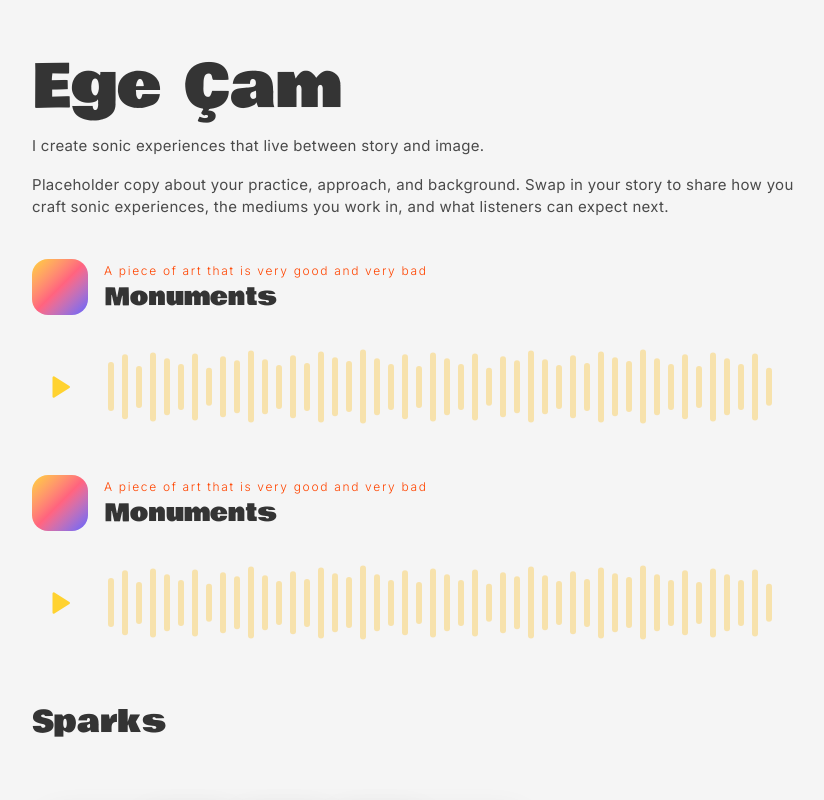
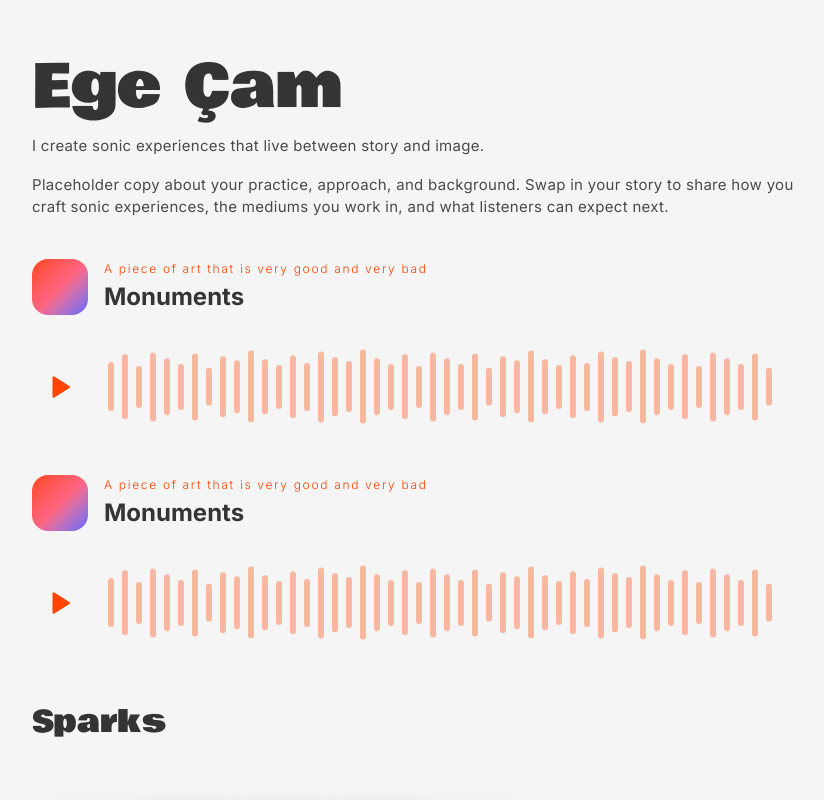
Before and after one commit to egecam/music.egecam.dev, a Next.js app: page / in a window 1280 px wide. Shown: the top 800 px of the page, without its empty margins (224-1048 px from the left). Built offline with nearby package versions, Linux system fonts and the light colour scheme.

Commit message:
Update Track.tsx

```diff
--- a/src/app/components/Track.tsx
+++ b/src/app/components/Track.tsx
@@ -123,9 +123,9 @@ export default function Track({
   }, []);
 
   return (
-    <div className="flex w-full flex-col gap-2 text-zinc-50">
+    <div className="flex w-full flex-col gap-2 text-[var(--foreground)]">
       <div className="flex items-center gap-4">
-        <div className="h-14 w-14 flex-shrink-0 overflow-hidden rounded-2xl bg-gradient-to-br from-amber-300 via-rose-400 to-indigo-500">
+        <div className="h-14 w-14 flex-shrink-0 overflow-hidden rounded-2xl bg-gradient-to-br from-[var(--accent)] via-rose-400 to-indigo-500">
           {coverSrc ? (
             // eslint-disable-next-line @next/next/no-img-element
             <img
@@ -138,7 +138,7 @@ export default function Track({
         </div>
         <div className="flex flex-col gap-1.5">
           <p className="eyebrow text-xs">{subtitle}</p>
-          <h2 className="title-strong text-2xl">{title}</h2>
+          <h2 className="audio-title text-2xl">{title}</h2>
         </div>
       </div>
 
@@ -146,7 +146,7 @@ export default function Track({
         <button
           type="button"
           onClick={handleToggle}
-          className="inline-flex h-14 w-14 cursor-pointer items-center justify-center text-amber-300 transition hover:text-amber-200 focus-visible:outline focus-visible:outline-2 focus-visible:outline-amber-300/70 focus-visible:outline-offset-2"
+          className="inline-flex h-14 w-14 cursor-pointer items-center justify-center text-[var(--accent)] transition hover:text-[#ff6a2e] focus-visible:outline focus-visible:outline-2 focus-visible:outline-[var(--accent)]/70 focus-visible:outline-offset-2 focus-visible:outline-[var(--background)] focus-visible:ring-2 focus-visible:ring-[var(--accent)]/80 focus-visible:ring-offset-2 focus-visible:ring-offset-[var(--background)]"
           aria-pressed={isPlaying}
           aria-label={isPlaying ? "Pause track" : "Play track"}
         >
@@ -187,16 +187,16 @@ export default function Track({
                 key={index}
                 type="button"
                 onClick={() => handleBarClick(index)}
-                className="group relative h-24 w-[6px] cursor-pointer rounded-full focus:outline-none focus-visible:ring-2 focus-visible:ring-amber-300/70 focus-visible:ring-offset-2 focus-visible:ring-offset-zinc-950"
+                className="group relative h-24 w-[6px] cursor-pointer rounded-full focus:outline-none focus-visible:ring-2 focus-visible:ring-[var(--accent)]/80 focus-visible:ring-offset-2 focus-visible:ring-offset-[var(--background)]"
                 aria-label={`Seek to ${(index / bars.length) * 100}%`}
               >
                 <span
-                  className="absolute inset-x-0 rounded-full transition group-hover:bg-amber-200"
+                  className="absolute inset-x-0 rounded-full transition group-hover:bg-[var(--accent)]/85"
                   style={{
                     height: `${height}%`,
                     top: "50%",
                     transform: `translateY(-50%) scaleY(${scale})`,
-                    backgroundColor: "#fbbf24",
+                    backgroundColor: "var(--accent)",
                     opacity: intensity,
                     transition:
                       "background-color 200ms ease, opacity 180ms ease, transform 160ms ease",
```
